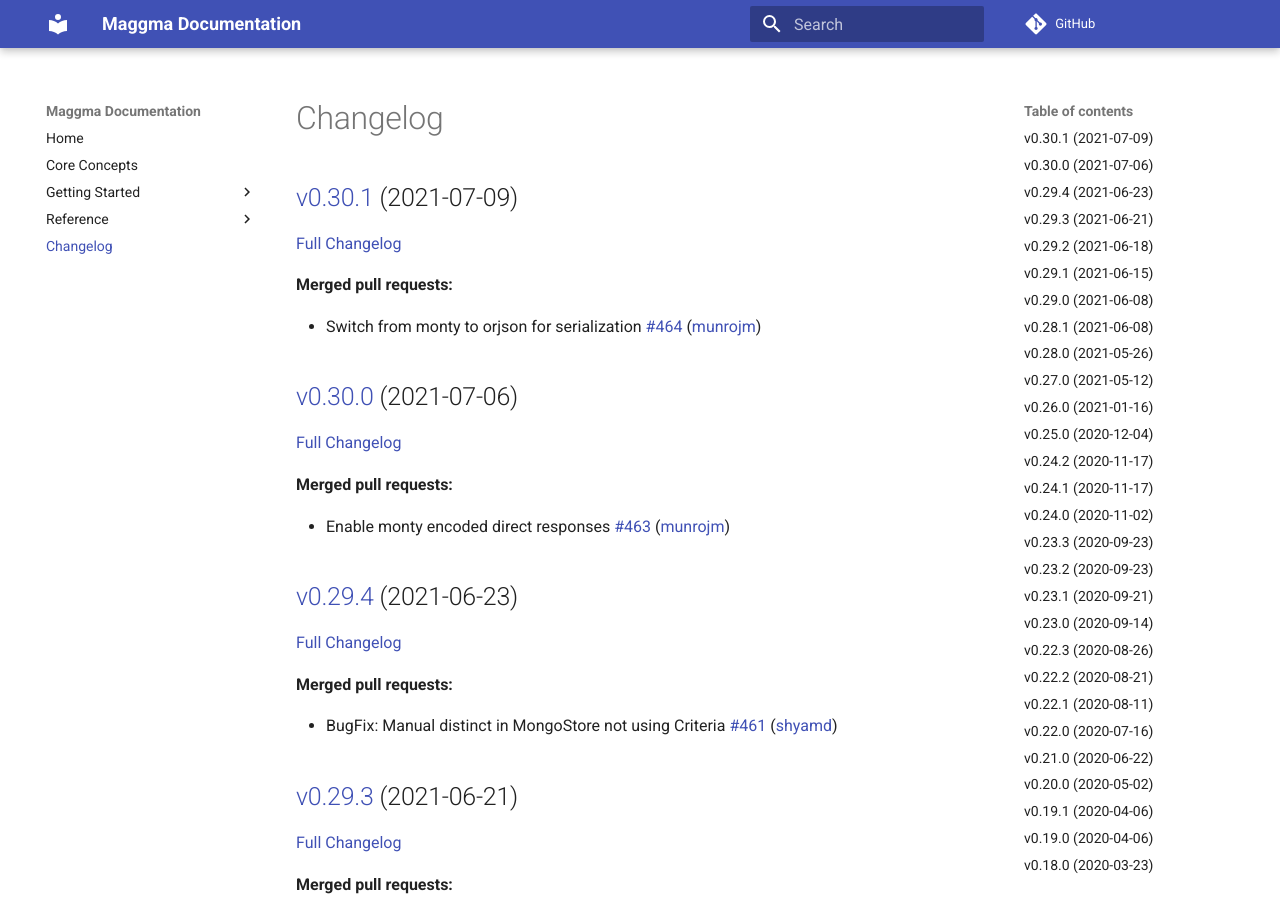
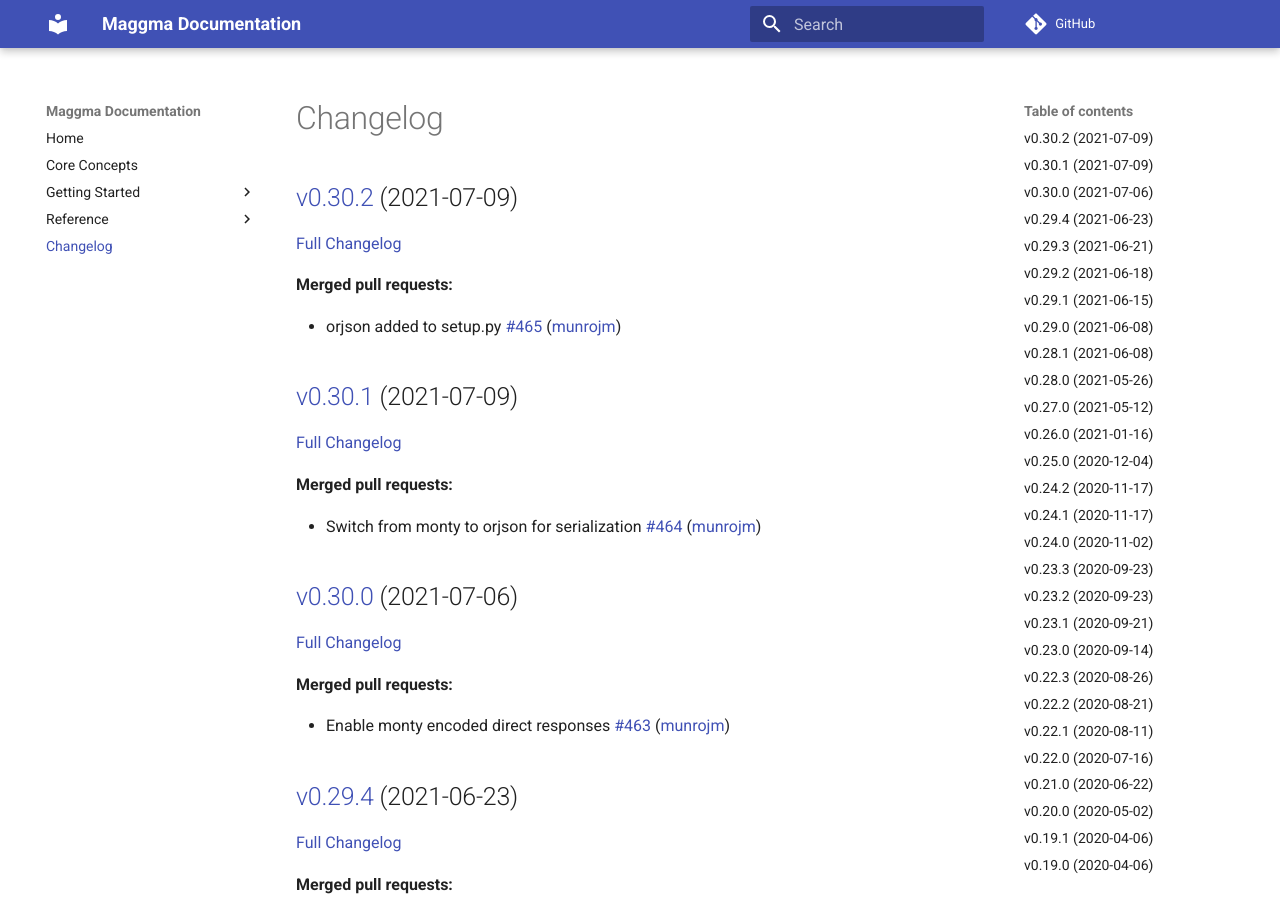
Before and after one commit to materialsproject/maggma, an MkDocs documentation site: the page built from docs/CHANGELOG.md, in a window 1280 px wide and 900 px high. Built offline with MkDocs 1.6.1 and Material for MkDocs 9.7.7, drawn with Linux system fonts in a browser that asks for light colours; comment, search, counter and statistics services are not loaded.

Commit message:
Updated CHANGELOG.md

```diff
--- a/docs/CHANGELOG.md
+++ b/docs/CHANGELOG.md
@@ -1,4 +1,12 @@
 # Changelog
+
+## [v0.30.2](https://github.com/materialsproject/maggma/tree/v0.30.2) (2021-07-09)
+
+[Full Changelog](https://github.com/materialsproject/maggma/compare/v0.30.1...v0.30.2)
+
+**Merged pull requests:**
+
+- orjson added to setup.py [\#465](https://github.com/materialsproject/maggma/pull/465) ([munrojm](https://github.com/munrojm))
 
 ## [v0.30.1](https://github.com/materialsproject/maggma/tree/v0.30.1) (2021-07-09)
 
```
